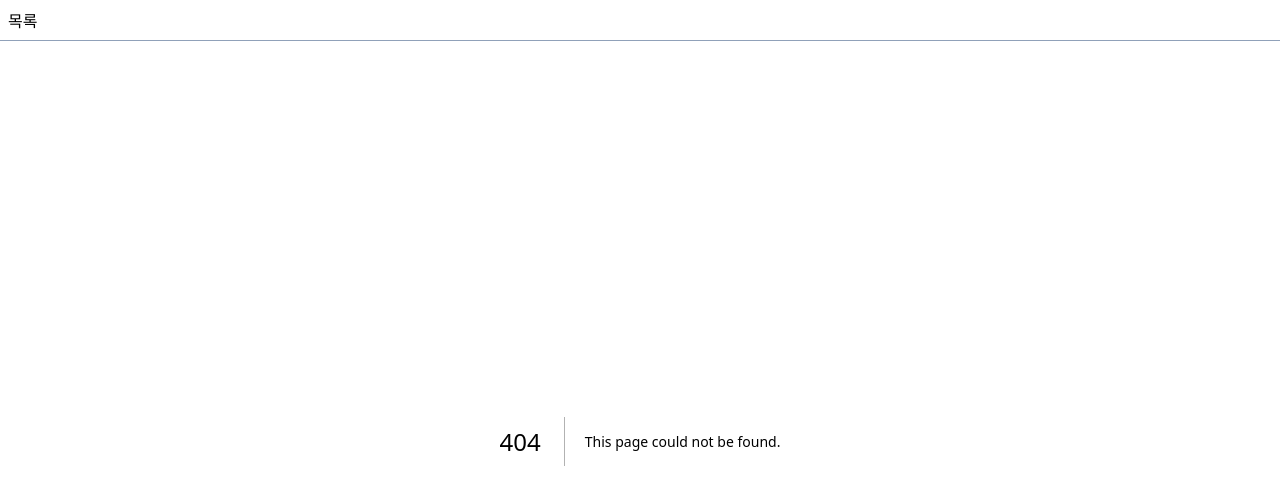
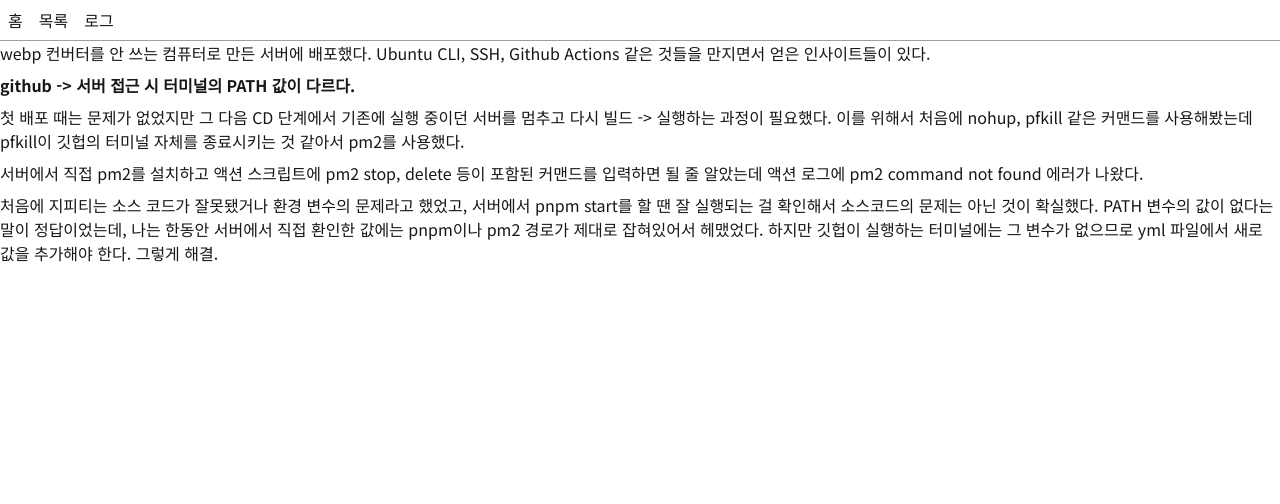
Before and after one commit to forestream/forestream.github.io, a Next.js app: page /logs/251012 in a window 1280 px wide. Before the commit this address had no page. Shown: the top 504 px of the page. Built offline with nearby package versions, Linux system fonts and the light colour scheme.

Commit message:
add log - change file naming convention - add logs menu in header - add home button in header

```diff
--- a/app/_components/Header.tsx
+++ /dev/null
@@ -1,30 +0,0 @@
-"use client";
-
-import { Sections } from "./Sections";
-
-export function Header() {
-  return (
-    <header className="sticky top-0 right-0 left-0 min-h-6 border-b border-slate-400 bg-white p-2">
-      <button popoverTarget="list" className="cursor-pointer hover:underline">
-        목록
-      </button>
-      <div popover="auto" id="list" className="mt-10 ml-6 overflow-visible">
-        <ul className="p-2 shadow-md shadow-slate-800">
-          <Sections
-            render={({ heading, key }) => (
-              <li
-                key={key}
-                className="cursor-pointer hover:underline"
-                onClick={() => {
-                  heading.scrollIntoView({ behavior: "smooth" });
-                }}
-              >
-                {heading.textContent}
-              </li>
-            )}
-          />
-        </ul>
-      </div>
-    </header>
-  );
-}
--- /dev/null
+++ b/app/_components/header-data-layer.tsx
@@ -0,0 +1,11 @@
+import { LogsProvider } from "./logs-provider";
+import { getLogDirectories } from "@/utils/get-log-directories";
+
+export async function HeaderDataLayer({
+  children,
+}: {
+  children: React.ReactNode;
+}) {
+  const logs = await getLogDirectories();
+  return <LogsProvider logs={logs}>{children}</LogsProvider>;
+}
--- /dev/null
+++ b/app/_components/header.tsx
@@ -0,0 +1,54 @@
+"use client";
+
+import { Sections } from "./sections";
+import { useLogs } from "./logs-provider";
+import Link from "next/link";
+import { useRouter } from "next/navigation";
+
+export function Header() {
+  const router = useRouter();
+  const logs = useLogs();
+
+  return (
+    <header className="sticky top-0 right-0 left-0 min-h-6 border-b border-slate-400 bg-white p-2 [&>button:not(:first-child)]:ml-4">
+      <button
+        className="cursor-pointer hover:underline"
+        onClick={() => router.push("/")}
+      >
+        홈
+      </button>
+      <button popoverTarget="list" className="cursor-pointer hover:underline">
+        목록
+      </button>
+      <div popover="auto" id="list" className="mt-10 ml-6 overflow-visible">
+        <ul className="p-2 shadow-md shadow-slate-800">
+          <Sections
+            render={({ heading, key }) => (
+              <li
+                key={key}
+                className="cursor-pointer hover:underline"
+                onClick={() => {
+                  heading.scrollIntoView({ behavior: "smooth" });
+                }}
+              >
+                {heading.textContent}
+              </li>
+            )}
+          />
+        </ul>
+      </div>
+      <button popoverTarget="logs" className="cursor-pointer hover:underline">
+        로그
+      </button>
+      <div popover="auto" id="logs" className="mt-10 ml-6 overflow-visible">
+        <ul className="p-2 shadow-md shadow-slate-800">
+          {logs.map((log) => (
+            <Link key={log} href={`/logs/${log}`}>
+              <li className="cursor-pointer hover:underline">{log}</li>
+            </Link>
+          ))}
+        </ul>
+      </div>
+    </header>
+  );
+}
--- /dev/null
+++ b/app/_components/logs-provider.tsx
@@ -0,0 +1,23 @@
+"use client";
+
+import { createContext } from "react";
+import { useContext } from "react";
+
+const LogsContext = createContext<string[] | null>(null);
+
+export function LogsProvider({
+  logs,
+  children,
+}: {
+  logs: string[];
+  children: React.ReactNode;
+}) {
+  return <LogsContext.Provider value={logs}>{children}</LogsContext.Provider>;
+}
+export function useLogs() {
+  const logs = useContext(LogsContext);
+  if (!logs) {
+    throw new Error("useLogs must be used within a LogsProvider");
+  }
+  return logs;
+}
--- a/app/layout.tsx
+++ b/app/layout.tsx
@@ -2,7 +2,8 @@ import type { Metadata } from "next";
 import "./globals.css";
 import { Noto_Sans_KR } from "next/font/google";
 import clsx from "clsx";
-import { Header } from "./_components/Header";
+import { Header } from "./_components/header";
+import { HeaderDataLayer } from "./_components/header-data-layer";
 
 export const metadata: Metadata = {
   title: "forestream",
@@ -36,10 +37,12 @@ export default function RootLayout({
       <body
         className={clsx(
           notoSansKR.className,
-          "[&_h1]:my-4 [&_h1]:text-2xl [&_h1]:font-bold [&_h2]:my-2 [&_h2]:text-xl [&_h2]:font-bold [&_p]:mb-2 [&_p]:text-lg [&_strong]:font-bold",
+          "[&_h1]:my-4 [&_h1]:text-2xl [&_h1]:font-bold [&_h2]:my-2 [&_h2]:text-xl [&_h2]:font-bold [&_p]:mb-2 [&_strong]:font-bold",
         )}
       >
-        <Header />
+        <HeaderDataLayer>
+          <Header />
+        </HeaderDataLayer>
         {children}
       </body>
     </html>
--- /dev/null
+++ b/app/logs/251012/page.tsx
@@ -0,0 +1,32 @@
+export default function Page() {
+  return (
+    <main>
+      <p>
+        webp 컨버터를 안 쓰는 컴퓨터로 만든 서버에 배포했다. Ubuntu CLI, SSH,
+        Github Actions 같은 것들을 만지면서 얻은 인사이트들이 있다.
+      </p>
+      <p>
+        <strong>github -&gt; 서버 접근 시 터미널의 PATH 값이 다르다.</strong>
+      </p>
+      <p>
+        첫 배포 때는 문제가 없었지만 그 다음 CD 단계에서 기존에 실행 중이던
+        서버를 멈추고 다시 빌드 -&gt; 실행하는 과정이 필요했다. 이를 위해서
+        처음에 nohup, pfkill 같은 커맨드를 사용해봤는데 pfkill이 깃헙의 터미널
+        자체를 종료시키는 것 같아서 pm2를 사용했다.
+      </p>
+      <p>
+        서버에서 직접 pm2를 설치하고 액션 스크립트에 pm2 stop, delete 등이
+        포함된 커맨드를 입력하면 될 줄 알았는데 액션 로그에 pm2 command not
+        found 에러가 나왔다.
+      </p>
+      <p>
+        처음에 지피티는 소스 코드가 잘못됐거나 환경 변수의 문제라고 했었고,
+        서버에서 pnpm start를 할 땐 잘 실행되는 걸 확인해서 소스코드의 문제는
+        아닌 것이 확실했다. PATH 변수의 값이 없다는 말이 정답이었는데, 나는
+        한동안 서버에서 직접 환인한 값에는 pnpm이나 pm2 경로가 제대로 잡혀있어서
+        헤맸었다. 하지만 깃헙이 실행하는 터미널에는 그 변수가 없으므로 yml
+        파일에서 새로 값을 추가해야 한다. 그렇게 해결.
+      </p>
+    </main>
+  );
+}
--- a/app/logs/page.tsx
+++ b/app/logs/page.tsx
@@ -1,23 +1,5 @@
-import { promises as fs } from "fs";
-import { join } from "path";
 import Link from "next/link";
-
-async function getLogDirectories(): Promise<string[]> {
-  const logsPath = join(process.cwd(), "app", "logs");
-
-  try {
-    const entries = await fs.readdir(logsPath, { withFileTypes: true });
-    const directories = entries
-      .filter((entry) => entry.isDirectory())
-      .map((entry) => entry.name)
-      .sort((a, b) => b.localeCompare(a)); // Sort in descending order (newest first)
-
-    return directories;
-  } catch (error) {
-    console.error("Error reading logs directory:", error);
-    return [];
-  }
-}
+import { getLogDirectories } from "@/utils/get-log-directories";
 
 export default async function Page() {
   const directories = await getLogDirectories();
--- a/app/page.tsx
+++ b/app/page.tsx
@@ -1,4 +1,4 @@
-import WideImage from "./_components/WideImage";
+import WideImage from "./_components/wide-image";
 import Link from "next/link";
 
 export default function Home() {
--- /dev/null
+++ b/utils/get-log-directories.ts
@@ -0,0 +1,19 @@
+import { promises as fs } from "fs";
+import { join } from "path";
+
+export async function getLogDirectories(): Promise<string[]> {
+  const logsPath = join(process.cwd(), "app", "logs");
+
+  try {
+    const entries = await fs.readdir(logsPath, { withFileTypes: true });
+    const directories = entries
+      .filter((entry) => entry.isDirectory())
+      .map((entry) => entry.name)
+      .sort((a, b) => b.localeCompare(a)); // Sort in descending order (newest first)
+
+    return directories;
+  } catch (error) {
+    console.error("Error reading logs directory:", error);
+    return [];
+  }
+}
```
Also changed, not shown: app/_components/sections.tsx (renamed from app/_components/Sections.tsx), app/_components/wide-image.tsx (renamed from app/_components/WideImage.tsx).
